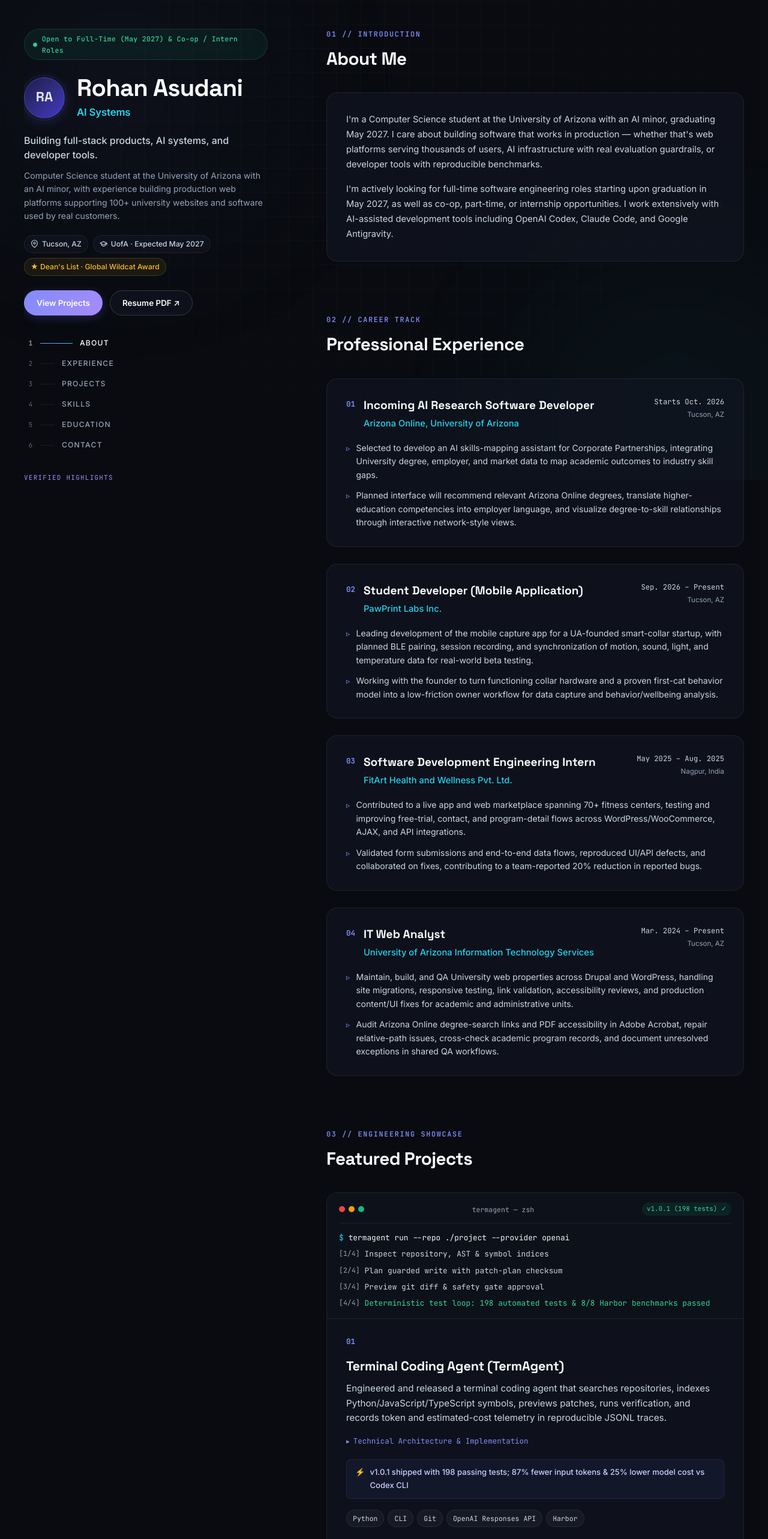
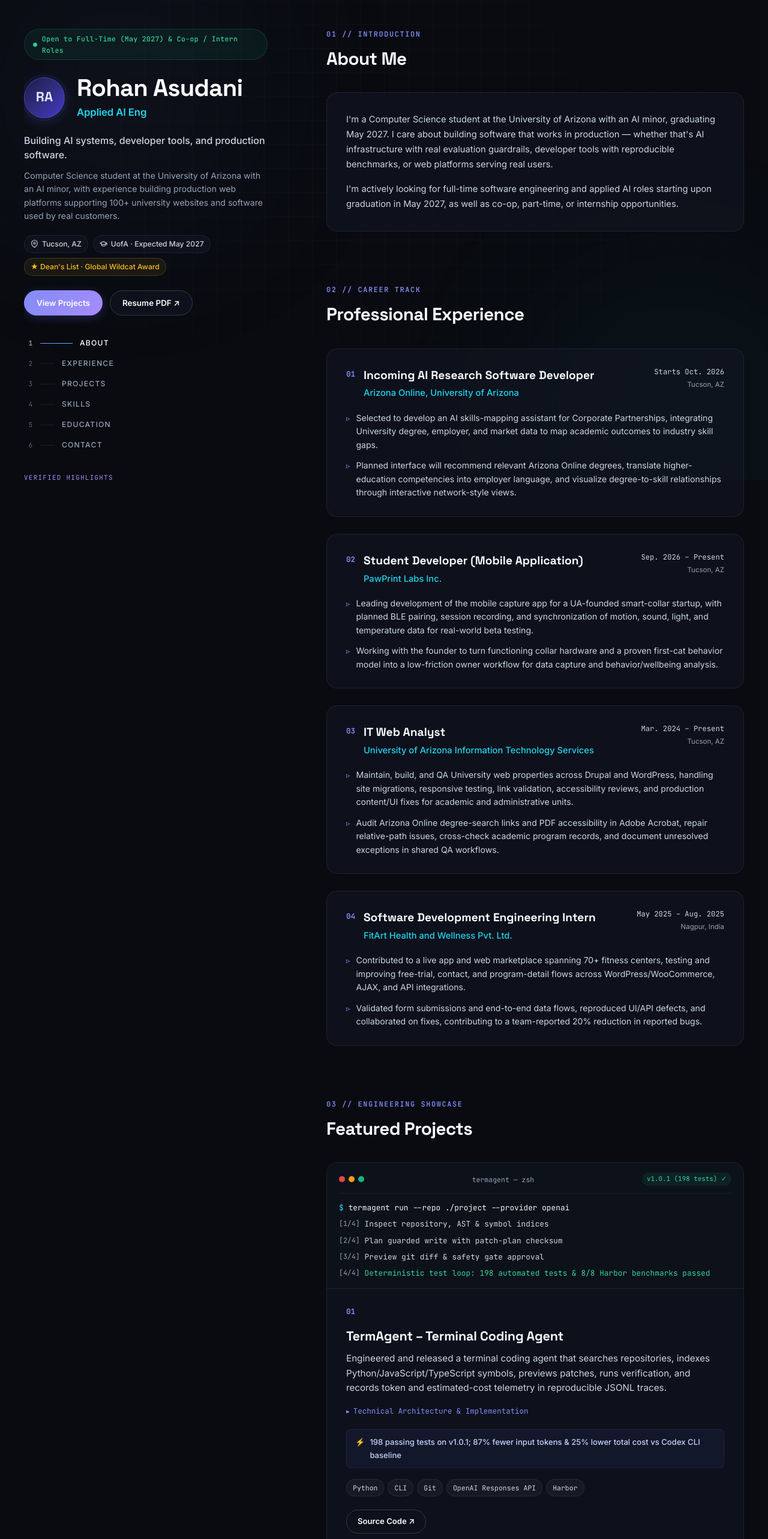
Before and after one commit to Rohanasudani/rohanasudani.github.io, a Next.js app: page / in a window 1280 px wide. Shown: the top 2566 px of the page at 60% size. Built offline with nearby package versions, Linux system fonts and the light colour scheme.

Commit message:
fix: reorder experience, update project titles, and refine skills and hero

```diff
--- a/src/components/Contact.tsx
+++ b/src/components/Contact.tsx
@@ -10,7 +10,7 @@
 
       <div className="contact-container-card">
         <p className="contact-invite">
-          I&apos;m actively seeking full-time software engineering roles starting upon graduation in May 2027, as well as co-op, part-time, or internship opportunities across full-stack development, AI infrastructure, and systems engineering. Whether you have an open role, an exciting technical challenge, or just want to connect, feel free to reach out.
+          I&apos;m actively seeking full-time software engineering and applied AI roles starting upon graduation in May 2027, as well as co-op, part-time, or internship opportunities across AI systems, developer tooling, and production software. Whether you have an open role, an exciting technical challenge, or just want to connect, feel free to reach out.
         </p>
 
         <div className="contact-methods-grid">
--- a/src/data/portfolio.ts
+++ b/src/data/portfolio.ts
@@ -53,26 +53,26 @@
 
 // Profile
 export const name = 'Rohan Asudani';
-export const title = 'Software Engineer';
+export const title = 'Software Engineer · Applied AI Engineer';
 
 // Typewriter roles
 export const roles = [
   'Software Engineer',
+  'Applied AI Engineer',
   'AI Systems Builder',
-  'Full-Stack Developer',
   'Developer Tooling Engineer',
 ];
 
 export const tagline =
-  'Building full-stack products, AI systems, and developer tools.';
+  'Building AI systems, developer tools, and production software.';
 
 export const bio =
   'Computer Science student at the University of Arizona with an AI minor, with experience building production web platforms supporting 100+ university websites and software used by real customers.';
 
 // About
 export const aboutParagraphs = [
-  "I'm a Computer Science student at the University of Arizona with an AI minor, graduating May 2027. I care about building software that works in production — whether that's web platforms serving thousands of users, AI infrastructure with real evaluation guardrails, or developer tools with reproducible benchmarks.",
-  "I'm actively looking for full-time software engineering roles starting upon graduation in May 2027, as well as co-op, part-time, or internship opportunities. I work extensively with AI-assisted development tools including OpenAI Codex, Claude Code, and Google Antigravity.",
+  "I'm a Computer Science student at the University of Arizona with an AI minor, graduating May 2027. I care about building software that works in production — whether that's AI infrastructure with real evaluation guardrails, developer tools with reproducible benchmarks, or web platforms serving real users.",
+  "I'm actively looking for full-time software engineering and applied AI roles starting upon graduation in May 2027, as well as co-op, part-time, or internship opportunities.",
 ];
 
 export const location = 'Tucson, AZ';
@@ -142,6 +142,16 @@
     ],
   },
   {
+    title: 'IT Web Analyst',
+    company: 'University of Arizona Information Technology Services',
+    location: 'Tucson, AZ',
+    period: 'Mar. 2024 – Present',
+    bullets: [
+      'Maintain, build, and QA University web properties across Drupal and WordPress, handling site migrations, responsive testing, link validation, accessibility reviews, and production content/UI fixes for academic and administrative units.',
+      'Audit Arizona Online degree-search links and PDF accessibility in Adobe Acrobat, repair relative-path issues, cross-check academic program records, and document unresolved exceptions in shared QA workflows.',
+    ],
+  },
+  {
     title: 'Software Development Engineering Intern',
     company: 'FitArt Health and Wellness Pvt. Ltd.',
     location: 'Nagpur, India',
@@ -151,35 +161,25 @@
       'Validated form submissions and end-to-end data flows, reproduced UI/API defects, and collaborated on fixes, contributing to a team-reported 20% reduction in reported bugs.',
     ],
   },
-  {
-    title: 'IT Web Analyst',
-    company: 'University of Arizona Information Technology Services',
-    location: 'Tucson, AZ',
-    period: 'Mar. 2024 – Present',
-    bullets: [
-      'Maintain, build, and QA University web properties across Drupal and WordPress, handling site migrations, responsive testing, link validation, accessibility reviews, and production content/UI fixes for academic and administrative units.',
-      'Audit Arizona Online degree-search links and PDF accessibility in Adobe Acrobat, repair relative-path issues, cross-check academic program records, and document unresolved exceptions in shared QA workflows.',
-    ],
-  },
 ];
 
 // Projects
 export const projects: Project[] = [
   {
     index: '01',
-    title: 'Terminal Coding Agent (TermAgent)',
+    title: 'TermAgent – Terminal Coding Agent',
     description:
       'Engineered and released a terminal coding agent that searches repositories, indexes Python/JavaScript/TypeScript symbols, previews patches, runs verification, and records token and estimated-cost telemetry in reproducible JSONL traces.',
     details:
       'Enforced repository confinement, SHA-256 planned-write checks, classified shell execution, approval modes, credential-file protections, and final-diff validation; shipped v1.0.1 with 198 passing tests and CI across Python 3.11–3.13. Built a frozen eight-task Harbor evaluation with independent graders and a matched Codex CLI baseline; measured 87% fewer input tokens, 25% lower total model cost, and 69% lower runtime while documenting completion tradeoffs and controller failure modes.',
-    result: 'v1.0.1 shipped with 198 passing tests; 87% fewer input tokens & 25% lower model cost vs Codex CLI',
+    result: '198 passing tests on v1.0.1; 87% fewer input tokens & 25% lower total cost vs Codex CLI baseline',
     tech: ['Python', 'CLI', 'Git', 'OpenAI Responses API', 'Harbor'],
     github: 'https://github.com/Rohanasudani/terminal-coding-agent',
     visual: 'terminal',
   },
   {
     index: '02',
-    title: 'Enterprise AI Model Router & Eval Platform',
+    title: 'AI Model Router & Eval Platform',
     year: '2026',
     description:
       'Built a full-stack LLM routing and evaluation platform that recommends models using task-specific quality, latency, context fit, and estimated cost, with manual overrides and budget-aware policy routing.',
@@ -214,9 +214,8 @@
 
 // Additional Projects
 export const additionalProjects = [
-  'Reinforcement Learning Agents – Snake & Gridworld (Python, NumPy, Matplotlib; Q-learning, SARSA, approximate Q-learning; 98–100% success in later-stage Snake evaluations)',
-  'Interactive Planner (CSC 335) (Java, JavaFX, MVC, JUnit; calendar/task manager with local accounts, themes, serialized persistence, save/load, and unit-tested model/controller workflows)',
-  'CSC 337 Web Programming final project',
+  'Interactive Planner (CSC 335) — Java, JavaFX, MVC, JUnit; desktop calendar/task manager with local accounts, themes, serialized persistence, save/load, and unit-tested model/controller workflows.',
+  'Reinforcement Learning Agents – Snake & Gridworld — Python, NumPy, Matplotlib; Q-learning, SARSA, and approximate Q-learning; 98–100% success in later-stage Snake evaluations.',
 ];
 
 // Skills
@@ -260,19 +259,15 @@
     category: 'DevOps & Testing',
     items: [
       'Docker',
-      'GitHub Actions/CI/CD',
-      'Git/GitHub',
-      'Linux/Bash',
+      'GitHub Actions / CI/CD',
+      'Git / GitHub',
+      'Linux / Bash',
       'Vercel',
       'Playwright',
       'pytest',
       'JUnit',
       'Accessibility QA',
     ],
-  },
-  {
-    category: 'AI-Assisted Development',
-    items: ['OpenAI Codex', 'Claude Code', 'Antigravity'],
   },
 ];
 
@@ -289,7 +284,7 @@
     coursework: [
       'Machine Learning',
       'Artificial Intelligence',
-      'Object-Oriented Programming & Design (OOP)',
+      'Object-Oriented Programming & Design',
       'Systems Programming',
       'Programming Languages',
       'Computer Vision',
```
